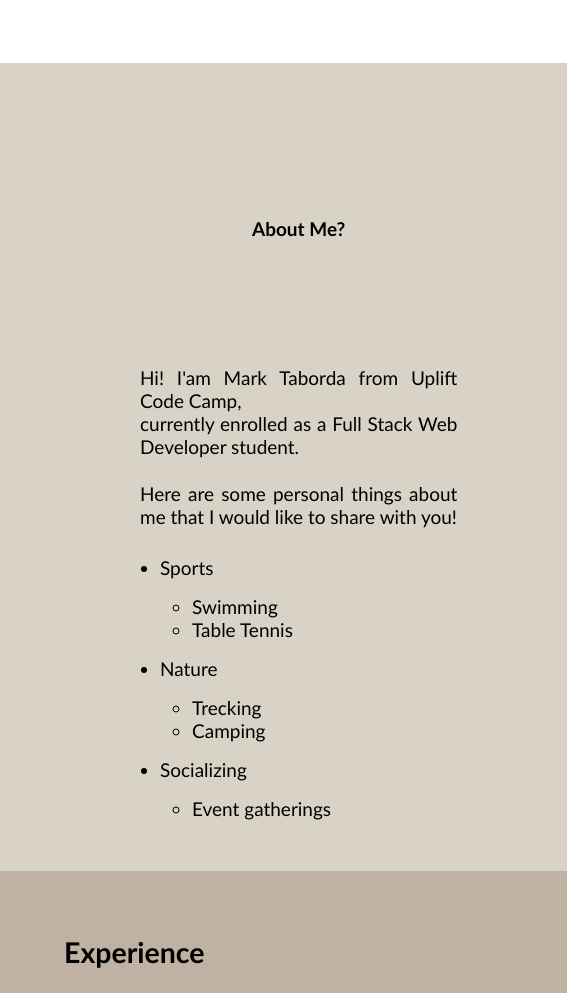
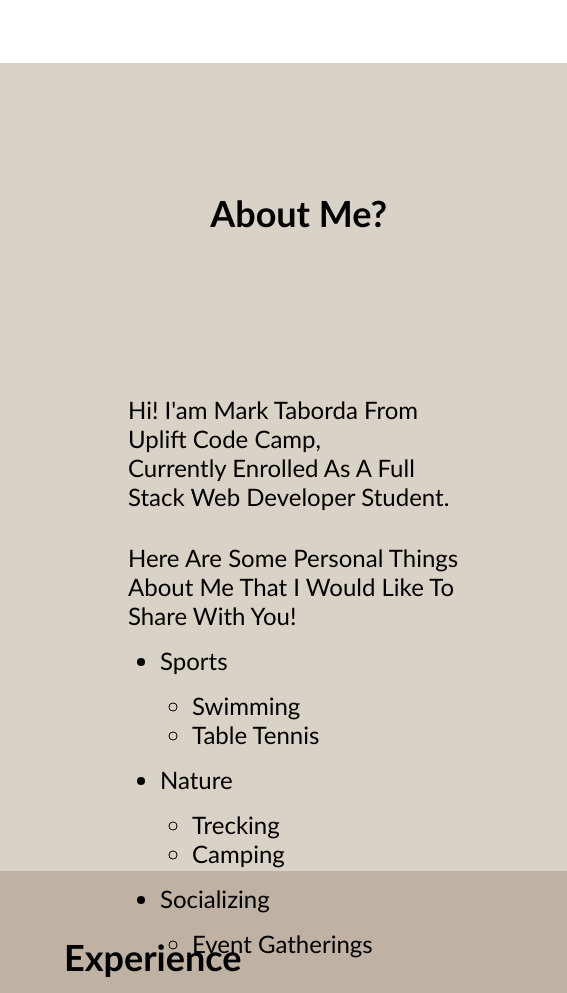
Before and after one commit to xDkrams/github-project1, a plain HTML site: page 001-static-website/index.html in a window 1280 px wide. Shown: the part 737-1730 px from the top of the page, 0-567 px from the left. Drawn offline with Linux system fonts and the light colour scheme.

Commit message:
updates_001statics

```diff
--- a/001-static-website/css/style.css
+++ b/001-static-website/css/style.css
@@ -8,7 +8,7 @@ html {
 }
 body {
   font-family: "Gill Sans", "Gill Sans MT", Calibri, "Trebuchet MS", sans-serif;
-  font-size: 19px;
+  font-size: 24px;
 }
 .land-div {
   height: 5vh;
@@ -44,7 +44,7 @@ body {
 /* landing page */
 
 .landing-main {
-  font-size: 1.2rem;
+  /* font-size: 1.2rem; */
   height: 95vh;
   display: flex;
   align-items: center;
@@ -92,21 +92,33 @@ body {
   grid-template: 0.9fr 0.9fr 0.9fr / 1fr 1fr 1fr;
   grid-template-areas:
     "header img1 img2"
-    "post img3 img4"
-    "post img5 img6";
+    "header img3 img4"
+    "header img5 img6";
 }
 
 .about-header {
   grid-area: header;
   text-transform: capitalize;
-  font-weight: 900;
-  display: flex;
+  /* font-weight: 900; */
+  /* display: flex;
   align-items: center;
-  justify-content: center;
+  justify-content: center; */
   gap: 1rem;
   height: 90%;
 }
-.about-post {
+
+.about-header h2 {
+  padding-bottom: 8rem;
+  padding-top: 4rem;
+  text-align: center;
+}
+.about-header p {
+  padding-top: 2rem;
+}
+.about-header ul {
+  padding: 1rem 2rem;
+}
+/* .about-post {
   grid-area: post;
   height: 105%;
   text-align: justify;
@@ -114,13 +126,7 @@ body {
 }
 .about-post p {
   padding: 0.75rem;
-}
-.about-categ {
-  padding: 1rem 2rem;
-}
-.about-post ul {
-  padding: 1rem 2rem;
-}
+} */
 
 .img1 {
   grid-area: img1;
--- a/001-static-website/index.html
+++ b/001-static-website/index.html
@@ -50,8 +50,8 @@
     <!-- About -->
     <section id="about">
       <div class="about-container">
-        <div class="about-header">about me?</div>
-        <div class="about-post">
+        <div class="about-header">
+          <h2>about me?</h2>
           <p>
             Hi! I'am Mark Taborda from Uplift Code Camp, <br />
             currently enrolled as a Full Stack Web Developer student.
@@ -83,6 +83,7 @@
             </li>
           </ul>
         </div>
+        <div class="about-post"></div>
         <!--images  -->
         <div class="img1">
           <img class="about-img" src="images/amoranto.jpg" alt="amoranto" />
```
